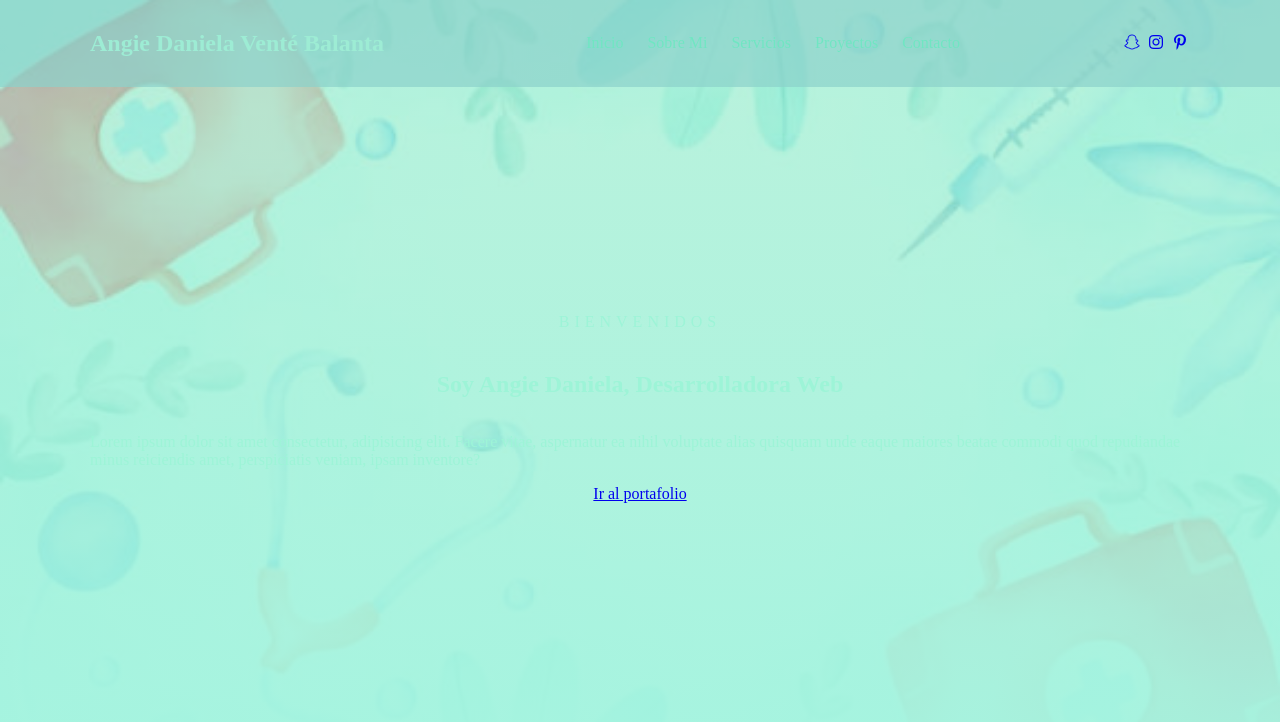
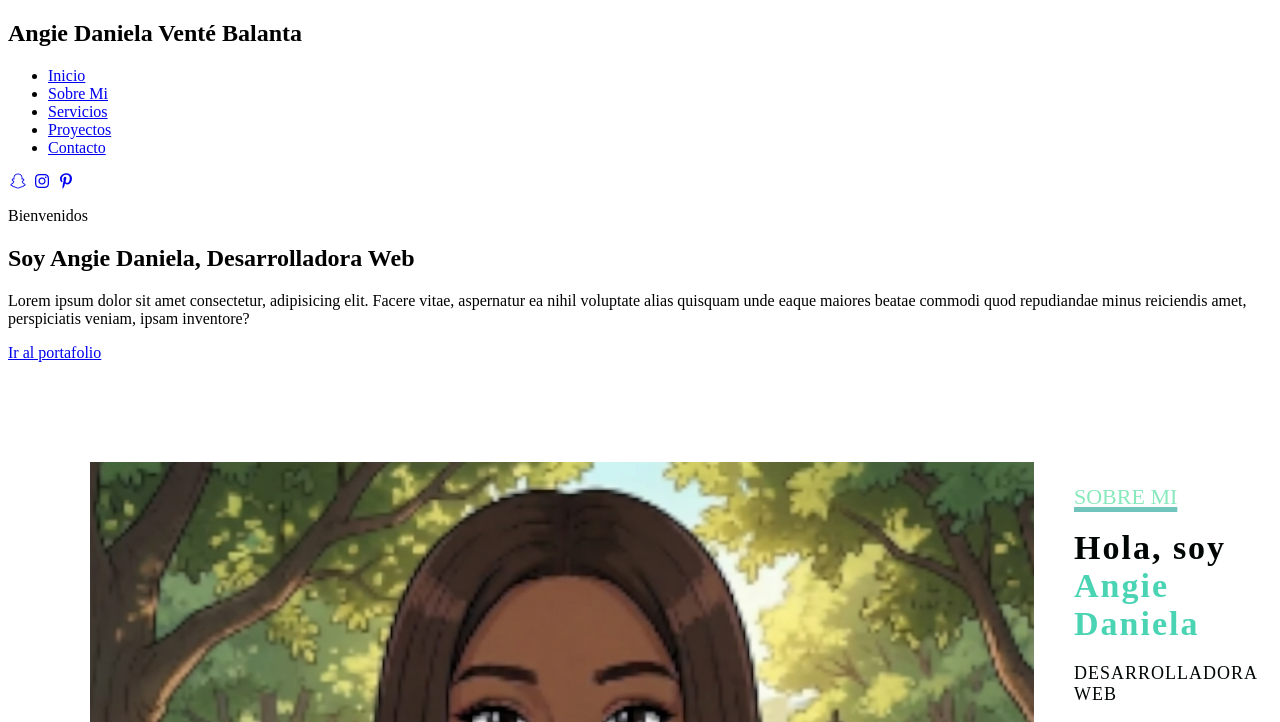
Before and after one commit to AnDa0704/Proyecto, a plain HTML site: page index.html in a window 1280 px wide. Shown: the top 722 px of the page. Drawn offline with Linux system fonts and the light colour scheme; files that its build step writes are made by us from their sources; a web font is replaced by a local one.

Commit message:
Index.css

```diff
--- a/Index.css
+++ b/Index.css
@@ -1,125 +1,10 @@
-@import url('https://fonts.googleapis.com/css2?family=Redaction:ital,wght@0,400;0,700;1,400&display=swap');
-
-body{
-
-    margin: 0;
-    padding: 0;
-    box-sizing: border-box;
-    font-family: "Redaction", serif;
-
-}
-
-html{
-scroll-behavior: smooth;
-}
-
-#Inicio{
-
-background: linear-gradient(rgba(158, 237, 206, 0.7), rgb(165, 244, 224)), url("../assets/fondo\ de\ pantalla.jpg");
-
-    background-size: cover;
-    background-position: center center;
-    height: 100vh;
-
-}
-
-
-
-#Inicio .Contenido header{
-
-    color: rgb(157, 236, 212);
-    background-color: rgba(140, 210, 203, 0.7);
-    position: fixed;
-    width: 100%;
-    z-index: 100;
-    top: 0;
-
-}
-
-
-
-#Inicio .Contenido header .Contenido-header{
-
-    max-width: 1100px;
-    margin: auto;
-    display: flex;
-    justify-content: space-between;
-    align-items: center;
-    padding: 10px 20px;
-
-}
-
-
-
-#Inicio .Contenido header .Contenido-header nav h1{
-
-    text-align: center;
-    color: rgb(121, 222, 187);
-
-}
-
-
-
-#Inicio .Contenido header .Contenido-header nav ul{
-
-    list-style: none;
-    display: flex;
-    align-items: center;
-
-}
-
-
-
-#Inicio .Contenido header .Contenido-header nav ul li a{
-
-text-decoration: none;
-color: rgb(112, 230, 194);
-margin: 0 12px;
-font-weight: 400;
-transition: .5s;
-
-}
-
-
-
-#Inicio .Contenido header .Contenido-header nav ul li a:hover{
-
-    color: rgb(138, 235, 219);
-
-}
-
-
-
-#Inicio .Contenido .presentacion{
-
-    max-width: 1100px;
-    height: 100vh;
-    margin: auto;
-    color: rgb(157, 244, 215);
-    display: flex;
-    flex-direction: column;
-    align-items: center;
-    justify-content: center;
-
-}
-
-
-
-#Inicio .Contenido .presentacion .bienvenida{
-
-font-size: 16px;
-margin-bottom: 20px;
-text-transform: uppercase;
-letter-spacing: 5px;
-
-}
 
 /* SECCION SOBRE MI */
 #sobreMi {
     max-width: 1100px;
     margin: auto;
     padding: 100px 15px;
-    color: rgb(117, 227, 185);
+    color: rgb(0, 6, 4);
     display: flex;
 }
 
@@ -143,9 +28,9 @@ margin: 0 40px;
 #sobreMi .sobreMi .titulo-seccion{
     font-size: 22px;
     text-transform: uppercase;
-    color: rgb(157, 241, 206);
+    color: rgb(136, 233, 189);
     text-decoration: underline;
-    text-decoration-color: rgb(160, 251, 245);
+    text-decoration-color: rgb(113, 196, 188);
     text-decoration-thickness: 5px;
 
 }
@@ -159,7 +44,7 @@ margin: 0 40px;
 }
 
 #sobreMi .sobreMi h2 span{
-    color: rgb(92, 207, 180);
+    color: rgb(74, 212, 180);
 
 }
 
@@ -174,22 +59,22 @@ margin: 0 40px;
 #sobreMi .sobreMi p{
     font-size: 14px;
     line-height: 25px;
-    color: rgba(8, 167, 135, 0.646);
+    color: rgba(0, 6, 5, 0.646);
     margin-bottom: 12px;
 }
 
 #sobreMi .sobreMi a{
     display: inline-block;
     text-decoration: none;
-    color: rgba(145, 230, 196);
+    color: rgb(122, 219, 184);
     border-radius: 30px;
     padding: 10px 20px;
-    border: 1px solid rgb(39, 220, 190);
+    border: 1px solid rgb(158, 228, 217);
     margin-top: 30px;
     transition: .5s;
 }
 
 #sobreMi .sobreMi a:hover{
-    background-color: rgb(32, 223, 156);
-    color: rgb(55, 228, 185);
+    background-color: rgb(136, 248, 209);
+    color: rgb(180, 244, 228);
 }
```
